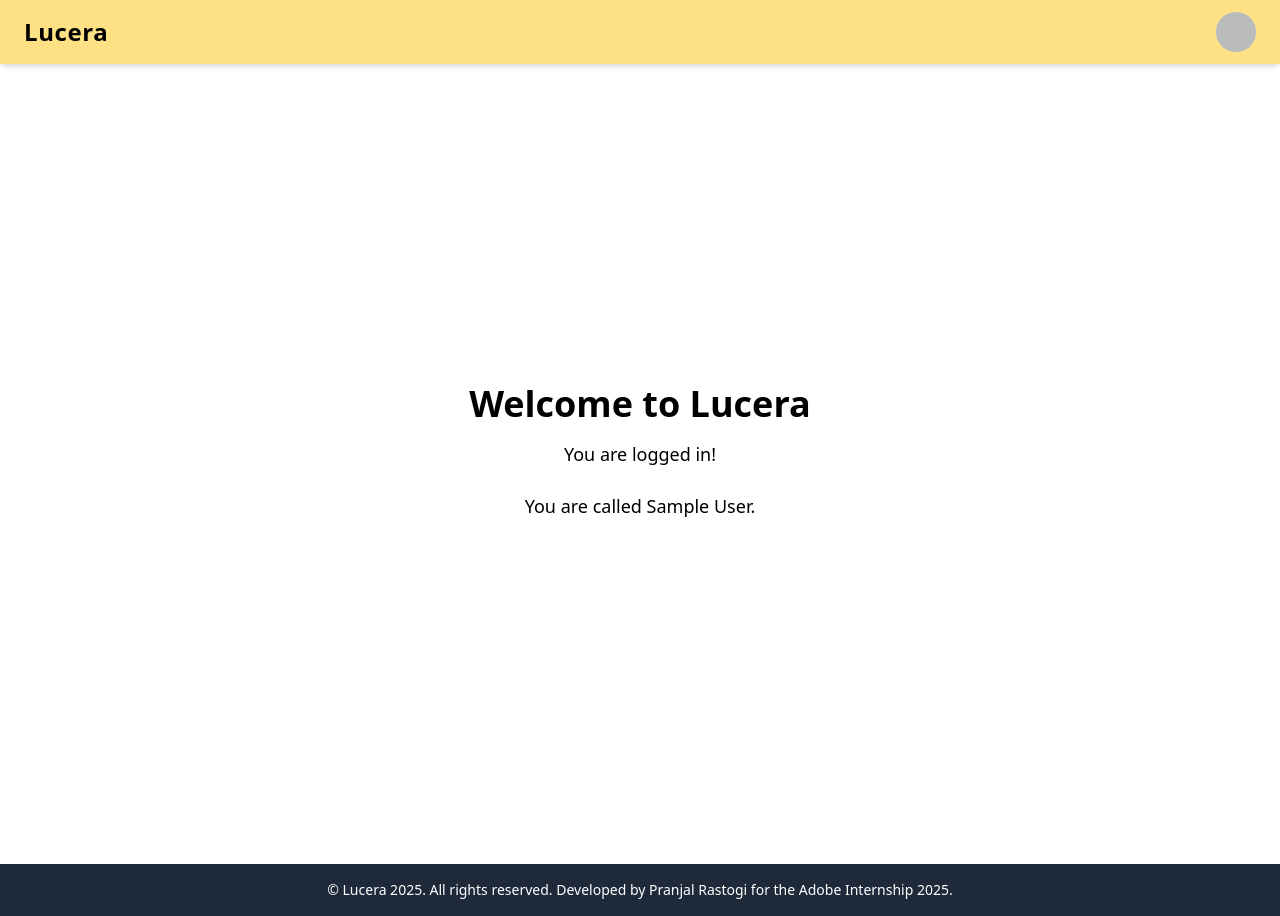
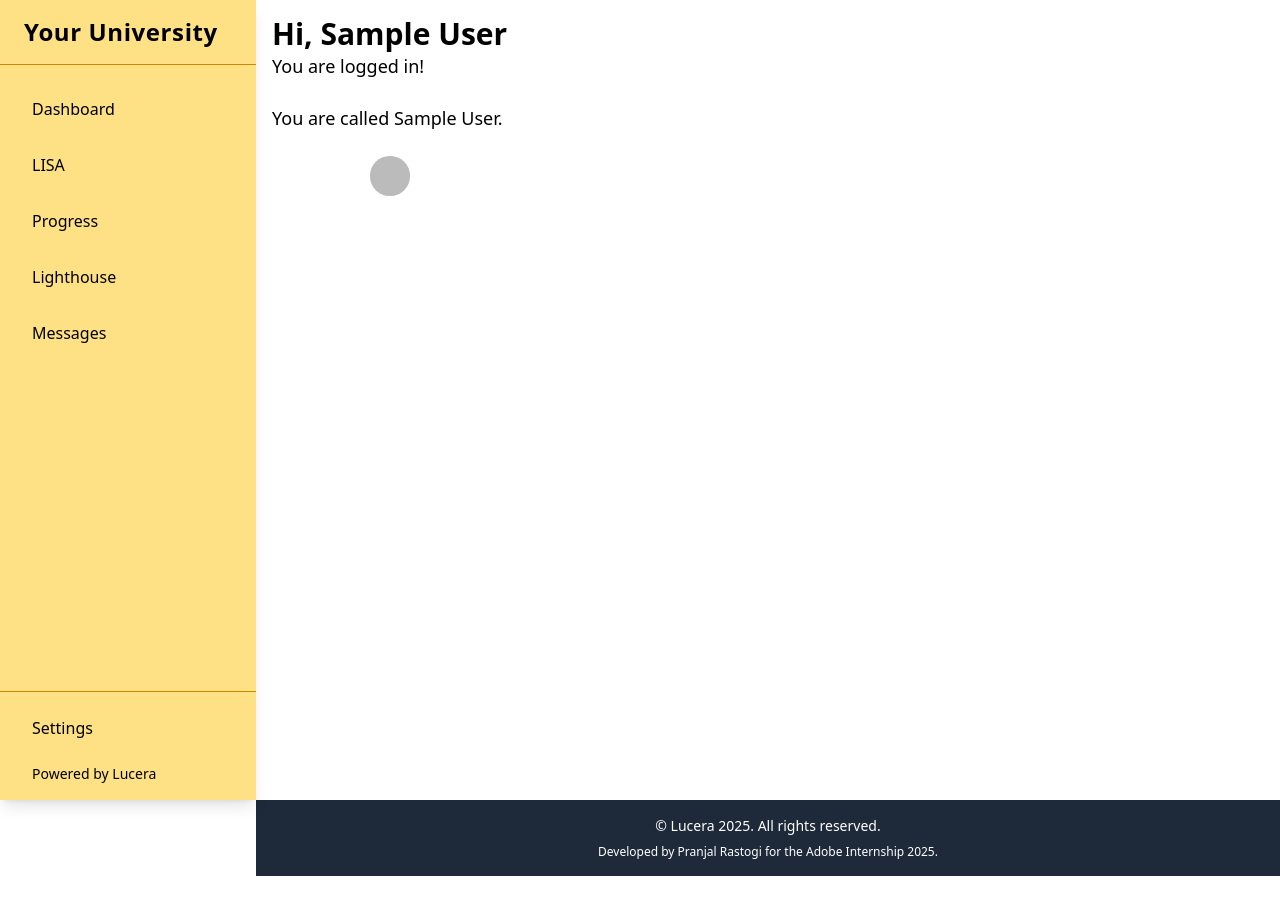
Before and after one commit to PjrCodes/lucera, a Next.js app: page / in a window 1280 px wide. After the commit the page ends 876 px from the top, so only its background shows below. Built offline with nearby package versions, Linux system fonts and the light colour scheme; no server answers; sample sign-in values are in the browser's storage.

Commit message:
feat(nav): nav is now a sidenav

```diff
--- a/src/app/layout.tsx
+++ b/src/app/layout.tsx
@@ -30,8 +30,10 @@ export default function RootLayout({
         className={`${geistSans.variable} ${geistMono.variable} antialiased`}
       >
         <Navbar/>
+        <div className="pl-64">
         {children}
         <Footer/>
+        </div>
       </body>
     </html>
   );
--- a/src/app/page.tsx
+++ b/src/app/page.tsx
@@ -1,4 +1,6 @@
+import ProfileCircle from "@/components/profileCircle";
 import { auth } from "../auth";
+import SignIn from "@/components/buttons/signInButton";
 
 
 export default async function Home() {
@@ -6,16 +8,32 @@ export default async function Home() {
 
   const isLoggedIn = session?.user ? true : false;
 
+  if (!isLoggedIn) {
+    return (
+      <main className="h-screen w-full flex flex-col space-y-2 items-center justify-center">
+        <SignIn />
+        <p>You are not logged in. Please sign in to continue.</p>
+      </main>
+    );
+  }
+
   return (
-    <main className="h-screen w-full flex items-center justify-center">
-      <div className="text-center">
-        <h1 className="text-4xl font-bold mb-4">Welcome to Lucera</h1>
+    <main className="h-screen w-full flex">
+      <div className="px-4 py-4">
+        <h1 className="text-3xl font-bold">Hi, {session?.user?.name}</h1>
         <p className="text-lg mb-6">
           {isLoggedIn ? "You are logged in!" : "Please log in to continue."}
         </p>
         <p className="text-lg mb-6">
           {isLoggedIn ? "You are called " + session?.user?.name + "." : ""}
         </p>
+        <div className="flex justify-center">
+          {isLoggedIn ? (
+            <ProfileCircle imageUrl={session?.user?.image}/>
+          ) : (
+            <SignIn />
+          )}
+        </div>
       </div>
     </main>
   );
--- a/src/app/profile/page.tsx
+++ b/src/app/profile/page.tsx
@@ -2,11 +2,26 @@ import React from "react";
 import { auth } from "@/auth";
 import SignOut from "@/components/buttons/signOutButton";
 import { redirect } from 'next/navigation';
+import client from "@/lib/db";
 
 export default async function ProfilePage() {
   const session = await auth();
   const isLoggedIn = session?.user ? true : false;
+  type UserData = {
+    id: string;
+    role?: string;
+  };
 
+  const userData: UserData | null = await client
+    .db()
+    .collection<UserData>("user_data")
+    .findOne({ id: session?.user?.id });
+
+  if (isLoggedIn && !userData) {
+    // error - log out and show error message
+    alert("You need to select a role before accessing your profile.");
+    return redirect("/select-role");
+  }
   if (!isLoggedIn) {
     return redirect("/");
   }
@@ -22,7 +37,7 @@ export default async function ProfilePage() {
           <span className="font-semibold">Email:</span> {session?.user?.email || "No email provided"}
         </p>
         <p>
-          <span className="font-semibold">Role:</span> {session?.user?.role || "No role assigned"}
+          <span className="font-semibold">Role:</span> {userData?.role || "Role not set"}
         </p>
       </div>
       <div className="mt-8">
--- a/src/app/select-role/page.tsx
+++ b/src/app/select-role/page.tsx
@@ -1,10 +1,49 @@
 import React from "react";
+import Form from "next/form";
+import { auth } from "@/auth";
+import client from "@/lib/db";
+import { redirect } from "next/navigation";
+
+async function setUserRole(data: FormData) {
+  "use server";
+  const role = data.get("role");
+
+  if (role !== "student" && role !== "teacher") {
+    throw new Error("Invalid role selected");
+  }
+
+  // Get the current session - should exist after OAuth sign-in
+  const session = await auth();
+
+  if (!session?.user?.email) {
+    // If no session, redirect to sign in
+    return redirect("/api/auth/signin");
+  }
+
+  // Update the user's role in the database
+  // The MongoDB adapter creates collections named "users", "accounts", etc.
+  const db = client.db();
+  const customUserDataCollection = db.collection("user_data");
+
+  try {
+    await customUserDataCollection.updateOne(
+      { id: session.user.id }, // Use user ID from session
+      { $set: { role: role } },
+      { upsert: true } // Create a new document if it doesn't exist
+    );
+    // Redirect to the home page after successful role assignment
+  } catch (error) {
+    console.error("Error updating user role:", error);
+    throw new Error("Failed to update user role");
+  }
+  return redirect("/");
+}
 
 export default function SelectRolePage() {
   return (
     <div className="max-w-md mx-auto my-12 p-8 border border-gray-200 rounded-lg">
       <h1 className="text-2xl font-bold mb-6">Select Your Role</h1>
-      <form method="POST" action="/api/user/set-role" className="space-y-4">
+      <Form action={setUserRole} className="space-y-4">
         <div>
           <label className="inline-flex items-center">
             <input type="radio" name="role" value="student" defaultChecked className="mr-2" />
@@ -20,7 +59,7 @@ export default function SelectRolePage() {
         <button type="submit" className="px-4 py-2 bg-black text-white rounded hover:bg-lucerayellow hover:text-black font-semibold transition">
           Continue
         </button>
-      </form>
+      </Form>
     </div>
   );
 }
--- a/src/auth.ts
+++ b/src/auth.ts
@@ -5,21 +5,31 @@ import client from "@/lib/db";
 
 export const { handlers, signIn, signOut, auth } = NextAuth({
   adapter: MongoDBAdapter(client),
+  debug: true,
   providers: [
-    Google({
-      profile(profile) {
-        return {
-          id: profile.id,
-          name: profile.name,
-          email: profile.email,
-          image: profile.picture,
-          firstName: profile.given_name,
-          lastName: profile.family_name,
-          role: "student",
-        };
-      },
-    }),
+    Google,
+    // Google({
+    //   profile(profile) {
+    //     return {
+    //       id: profile.id,
+    //       name: profile.name,
+    //       email: profile.email,
+    //       image: profile.picture,
+    //       firstName: profile.given_name,
+    //       lastName: profile.family_name,
+    //       role: profile.role || null, // Add role if available
+    //     };
+    //   },
+    // }),
   ],
-  callbacks: {
-  },
+  // callbacks: {
+  //   session: async ({ session, user }) => {
+  //     // Attach user role to session
+  //     session.user.role = user.role || null; // Ensure role is included in the session
+  //     return session;
+  //   }
+  // },
+  pages: {
+    newUser: "/select-role", // Redirect to role selection page for new users
+  }
 });
--- a/src/components/footer.tsx
+++ b/src/components/footer.tsx
@@ -1,7 +1,10 @@
 const Footer = () => (
   <footer className="bg-gray-800 text-white text-center py-4">
     <p className="text-sm">
-      &copy; Lucera 2025. All rights reserved. Developed by Pranjal Rastogi for the Adobe Internship 2025.
+      &copy; Lucera 2025. All rights reserved.
+    </p>
+    <p className="text-xs mt-2">
+      Developed by Pranjal Rastogi for the Adobe Internship 2025.
     </p>
   </footer>
 );
--- a/src/components/navbar.tsx
+++ b/src/components/navbar.tsx
@@ -1,30 +1,77 @@
 import React from "react";
 import { auth } from "@/auth";
-import SignIn from "./buttons/signInButton";
-import ProfileCircle from "./profileCircle";
 import Link from "next/link";
 
 export default async function Navbar() {
   const session = await auth();
   const isLoggedIn = session?.user ? true : false;
+
+  if (!isLoggedIn) {
+    return (
+      <nav className="bg-lucerayellow w-64 h-screen fixed left-0 top-0 shadow-lg flex flex-col">
+        <div className="px-6 py-4 border-b border-yellow-600">
+          <div className="text-black text-2xl font-bold tracking-wide">
+            <Link href="/" className="hover:underline">
+              Your University
+            </Link>
+          </div>
+        </div>
+        <div className="flex-1 px-4 py-6">
+          <p className="text-black">Please log in to access Lucera.</p>
+        </div>
+      </nav>
+    );
+  }
+
   return (
-    <nav className="bg-lucerayellow px-6 py-3 shadow-md">
-      <div className="container mx-auto flex items-center justify-between">
+    <nav className="bg-lucerayellow w-64 h-screen fixed left-0 top-0 shadow-lg flex flex-col">
+      <div className="px-6 py-4 border-b border-yellow-600">
         <div className="text-black text-2xl font-bold tracking-wide">
           <Link href="/" className="hover:underline">
-          Lucera
+            Your University
           </Link>
         </div>
-        <ul className="flex space-x-6 items-center">
+      </div>
+
+      <div className="flex-1 px-4 py-6">
+        <ul className="space-y-4">
           <li>
-            {isLoggedIn ? (
-              <ProfileCircle imageUrl={session?.user?.image}/>
-            ) : (
-              <SignIn />
-            )}
+            <Link href="/" className="block px-4 py-2 text-black hover:bg-yellow-200 rounded-md transition-colors">
+              Dashboard
+            </Link>
+          </li>
+          <li>
+            <Link href="/lisa" className="block px-4 py-2 text-black hover:bg-yellow-200 rounded-md transition-colors">
+              LISA
+            </Link>
+          </li>
+          <li>
+            <Link href="/progress" className="block px-4 py-2 text-black hover:bg-yellow-200 rounded-md transition-colors">
+              Progress
+            </Link>
+          </li>
+          <li>
+            <Link href="/lighthouse" className="block px-4 py-2 text-black hover:bg-yellow-200 rounded-md transition-colors">
+              Lighthouse
+            </Link>
+          </li>
+          <li>
+            <Link href="/messages" className="block px-4 py-2 text-black hover:bg-yellow-200 rounded-md transition-colors">
+              Messages
+            </Link>
           </li>
         </ul>
       </div>
+
+      <div className="px-4 py-4 border-t border-yellow-600">
+        <Link href="/settings" className="block px-4 py-2 text-black hover:bg-yellow-200 rounded-md transition-colors mb-4">
+          Settings
+        </Link>
+        <div className="px-4 text-sm">
+          Powered by Lucera
+        </div>
+      </div>
+
     </nav>
   );
 };
```
